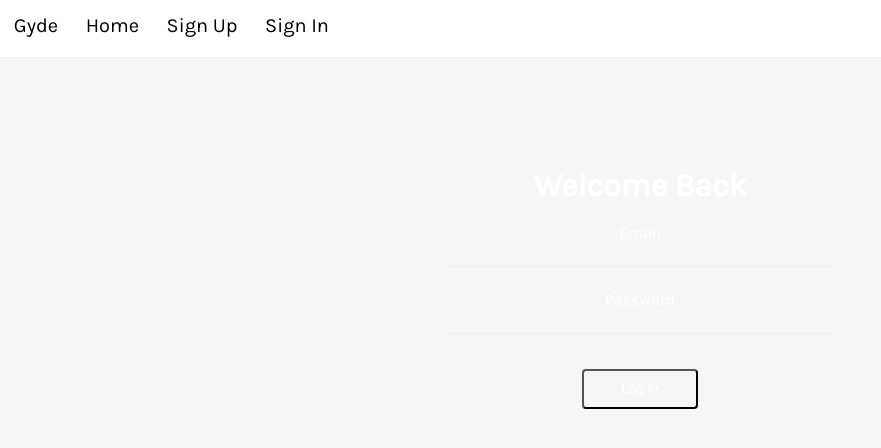
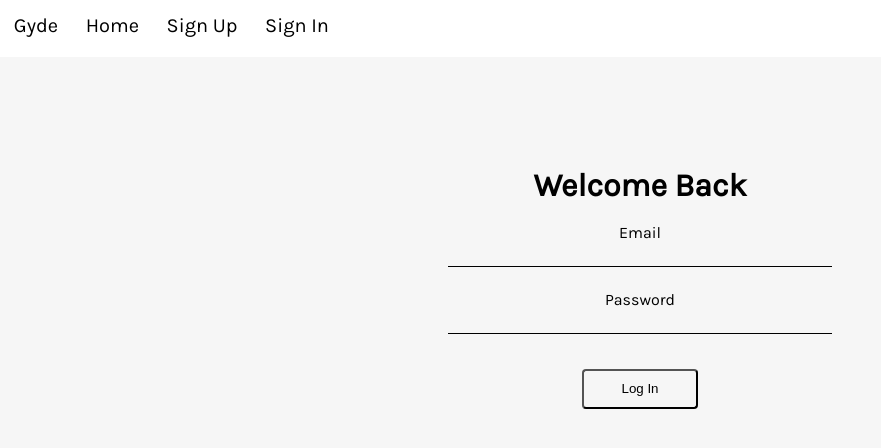
Before and after one commit to JonyValen/gyde-client, a React (Create React App) app: page /signin in a window 1280 px wide. Shown: the top 448 px of the page, without its empty margins (0-881 px from the left). Built offline with nearby package versions, Linux system fonts and the light colour scheme.

Commit message:
change font-colot

```diff
--- a/src/styles/AuthForm.css
+++ b/src/styles/AuthForm.css
@@ -4,7 +4,7 @@
   margin: 0 auto;
   /* border: 1px solid black; */
   width: 30%;
-  color: white;
+  color: black;
   font-family: 'Karla';
   margin-top: 8%;
 }
@@ -27,7 +27,7 @@
   margin-bottom: 5%;
   outline: none;
   background: transparent;
-  color: white;
+  color: black;
 }
 
 input:-webkit-autofill,
@@ -35,7 +35,7 @@ input:-webkit-autofill:hover,
 input:-webkit-autofill:focus,
 input:-webkit-autofill:active {
     transition: background-color 5000s ease-in-out 0s;
-    -webkit-text-fill-color: #fff !important;
+    -webkit-text-fill-color: black !important;
 }
 
 .text-box {
@@ -52,7 +52,7 @@ input:-webkit-autofill:active {
   border-top: none;
   border-left: none;
   border-right: none;
-  border-bottom: solid #eeeeee 1px;
+  border-bottom: solid black 1px;
   padding: 3px 10px;
   margin-bottom: 4%;
   font-size: 1rem;
```
